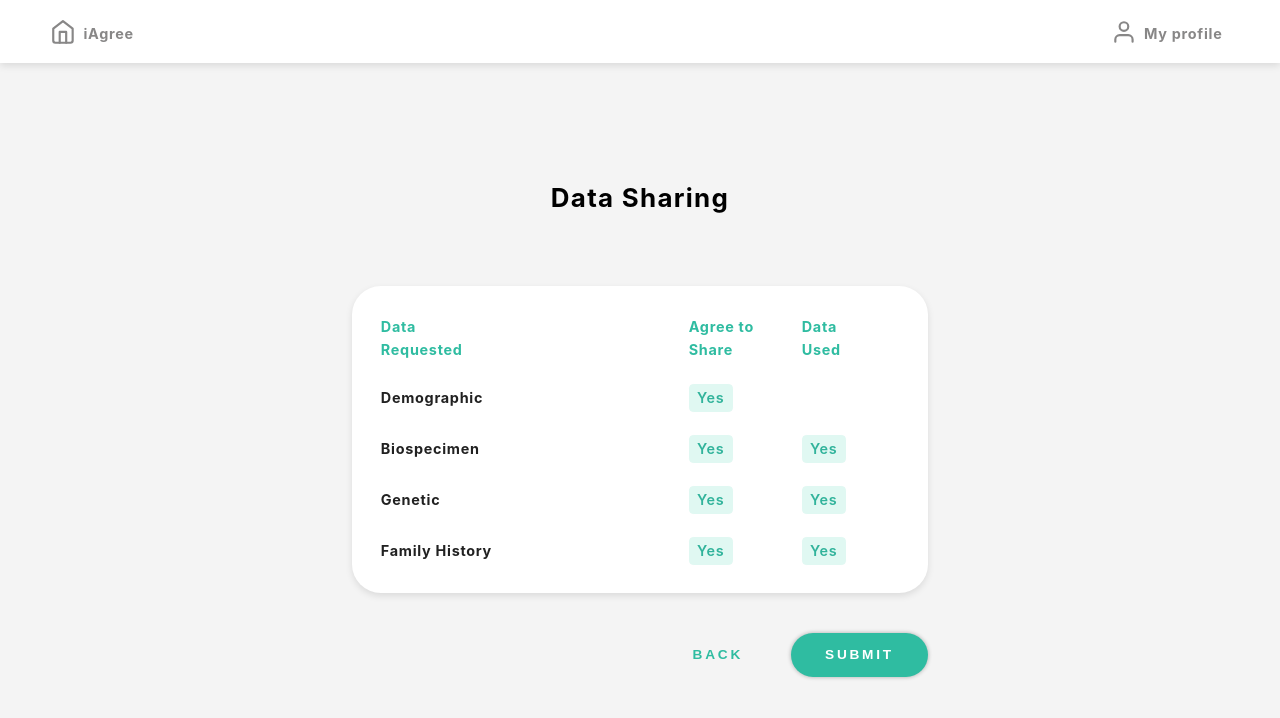
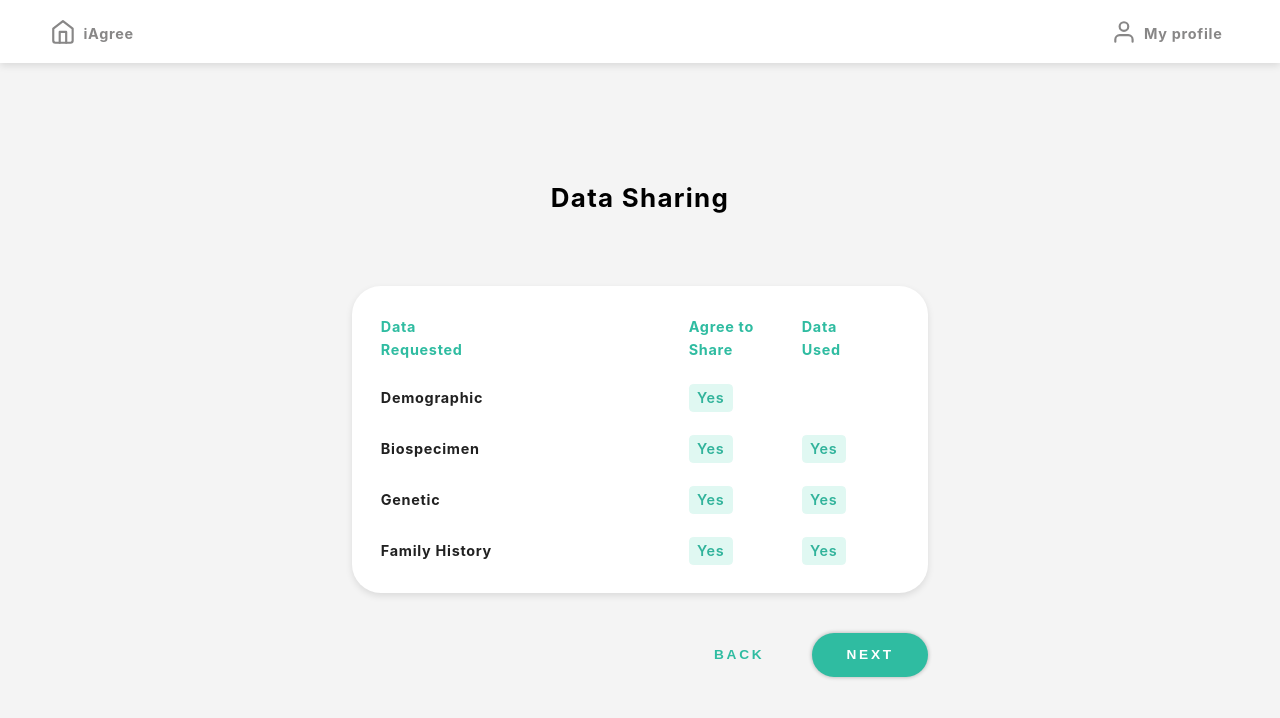
Before and after one commit to huzhx/baseline-preference, a React (Create React App) app: page /data-sharing-review in a window 1280 px wide. Shown: the top 718 px of the page. Built offline with nearby package versions, Linux system fonts and the light colour scheme.

Commit message:
update the button label

```diff
--- a/src/StudyDataSharingReview.js
+++ b/src/StudyDataSharingReview.js
@@ -189,13 +189,13 @@ const StudyDataSharingReview = () => {
           />
           <div className={styles.study_data_sharing_review__button_container}>
             <Button label="Back" secondary handleClick={goBack} />
-            <Button label="Submit" handleClick={handleOnSubmit} />
+            <Button label="Next" handleClick={handleOnSubmit} />
           </div>
         </div>
       </div>
       <div className={styles.study_data_sharing_review__footer}>
         <Footer alignContentEvenly={false} sticky={sticky}>
-          <Button label="Submit" handleClick={handleOnSubmit} />
+          <Button label="Next" handleClick={handleOnSubmit} />
         </Footer>
       </div>
     </div>
```
